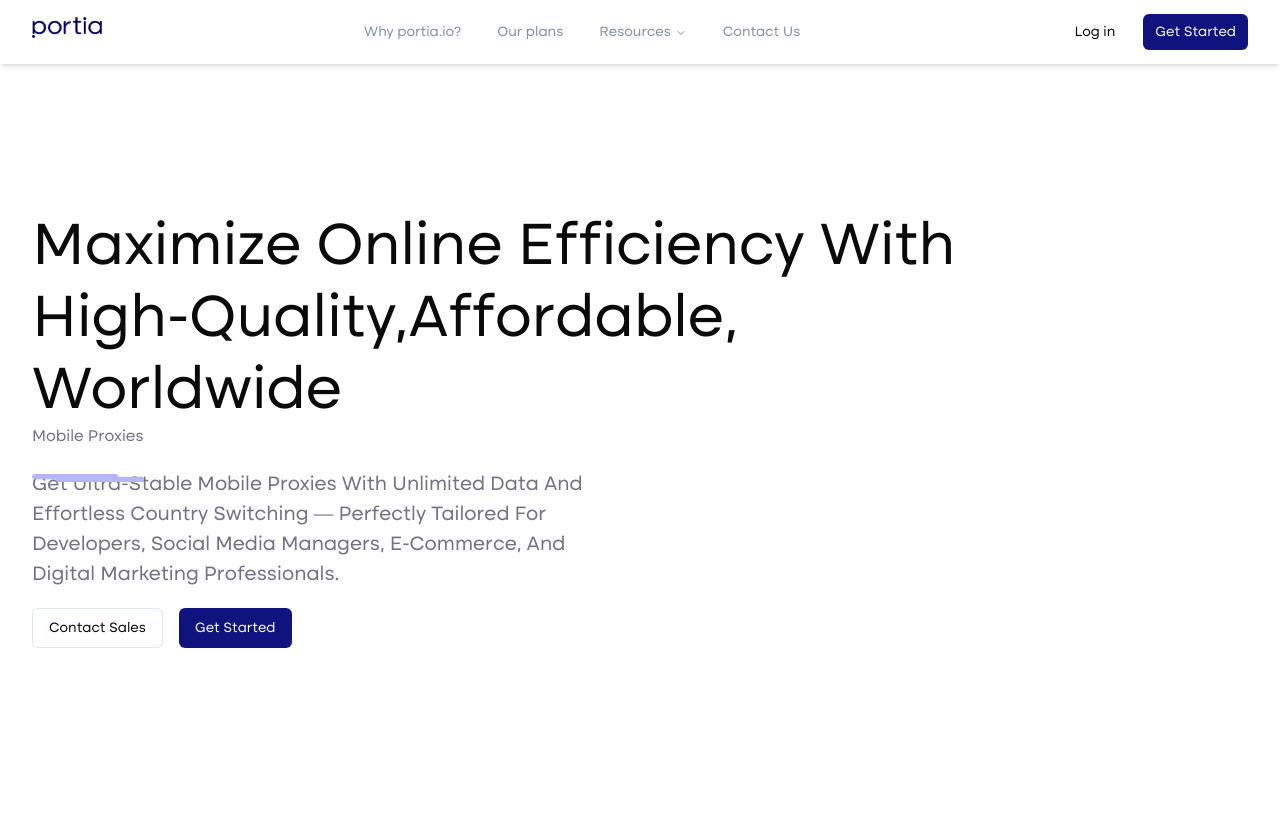
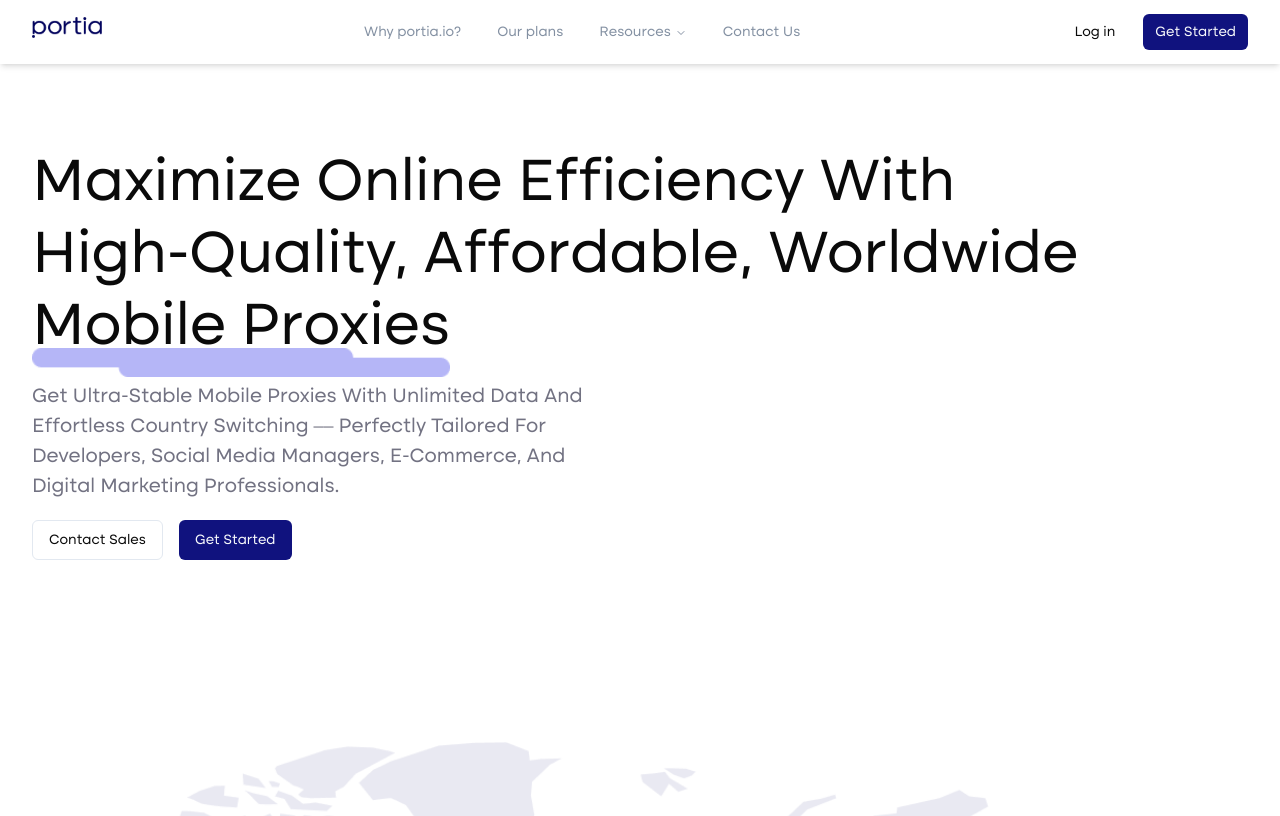
Before and after one commit to Saeed-Altout/portia, a Next.js app: page / in a window 1280 px wide. Shown: the top 816 px of the page. Built offline with nearby package versions, Linux system fonts and the light colour scheme.

Commit message:
complete hero section

```diff
--- a/app/(website)/(pages)/(home)/_components/hero.tsx
+++ b/app/(website)/(pages)/(home)/_components/hero.tsx
@@ -1,28 +1,27 @@
+import Image from "next/image";
+
 import { Button } from "@/components/ui/button";
-import Image from "next/image";
 
 export const Hero = () => {
   return (
-    <section className="max-container section flex flex-col justify-center items-start gap-y-5">
+    <section className="max-container flex flex-col justify-center items-start gap-y-5 py-20">
       {/* Title  */}
-      <h1 className="max-w-[1000px] text-black-primary font-medium capitalize text-[30px] leading-[44px] md:text-[40px] md:leading-[50px] lg:text-6xl lg:leading-[72px]">
-        Maximize online efficiency with high-quality,
-        <br className="md:hidden" />
-        affordable, worldwide{" "}
+      <h1 className="max-w-[1090px] font-medium capitalize text-[30px] leading-[44px] md:text-[40px] md:leading-[50px] lg:text-6xl lg:leading-[72px]">
+        Maximize online efficiency with high-quality, affordable, worldwide{" "}
         <div className="relative w-fit">
-          <p className="relative z-10">mobile proxies</p>
+          <span className="relative z-10">mobile proxies</span>
           <Image
             src="/images/underline.png"
             alt="Underline"
             width={100}
             height={10}
-            className="w-full absolute top-7 md:top-8 lg:top-[50px] left-0 z-0"
+            className="w-full absolute top-9 md:top-10 lg:top-[60px] left-0 z-0"
           />
         </div>
       </h1>
 
       {/* Description */}
-      <p className="max-w-[580px] capitalize text-gray-primary font-normal text-[18px] leading-[28px] md:text-[19px] md:leading-[29px] lg:text-[20px] lg:leading-[30px]">
+      <p className="max-w-[580px] capitalize  text-[18px] leading-[28px] md:text-[19px] md:leading-[29px] lg:text-[20px] lg:leading-[30px]">
         Get ultra-stable mobile proxies with unlimited data and effortless
         country switching ⎯⎯ perfectly tailored for developers, social media
         managers, E-commerce, and digital marketing professionals.
```
